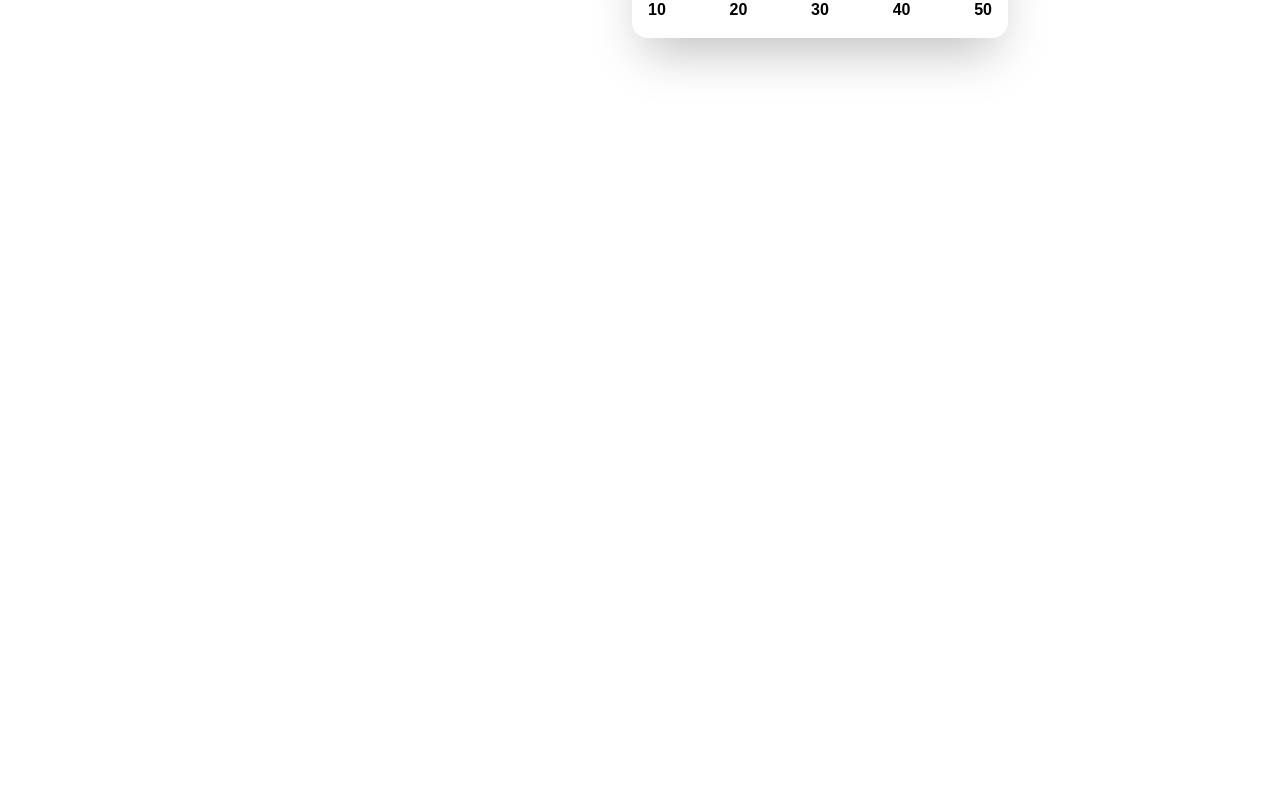
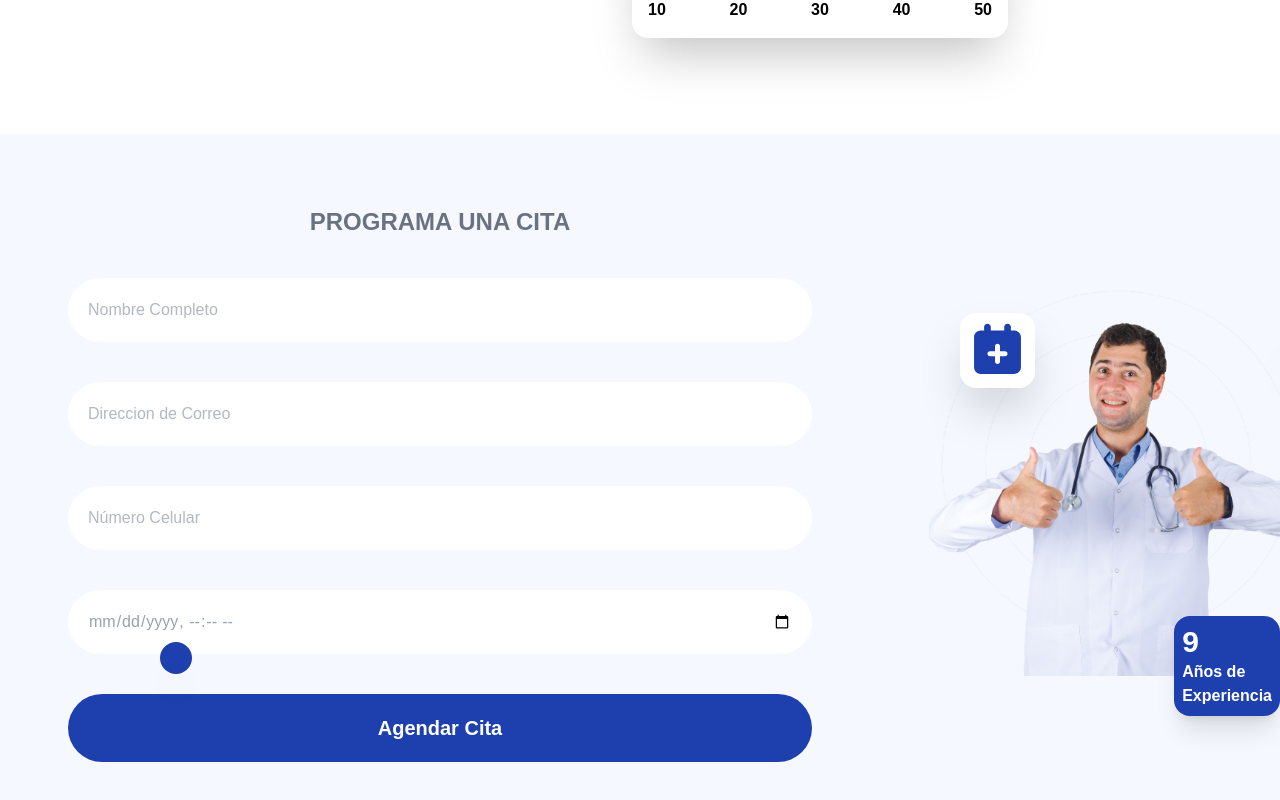
Before and after one commit to DanyRivera/doctor_landing, a Next.js app: page / in a window 1280 px wide. Shown: the part 2740-3540 px from the top of the page. Before the commit the page ends 2874 px from the top, so only its background shows below. Built offline with nearby package versions, Linux system fonts and the light colour scheme.

Commit message:
Add Form

```diff
--- a/app/page.js
+++ b/app/page.js
@@ -14,7 +14,7 @@ export default function Home() {
       <About />
       <Services />
       <Skills />
-      {/* <Appointment /> */}
+      <Appointment />
       {/* <Reviews /> */}
       {/* <Contact /> */}
     </>
```
